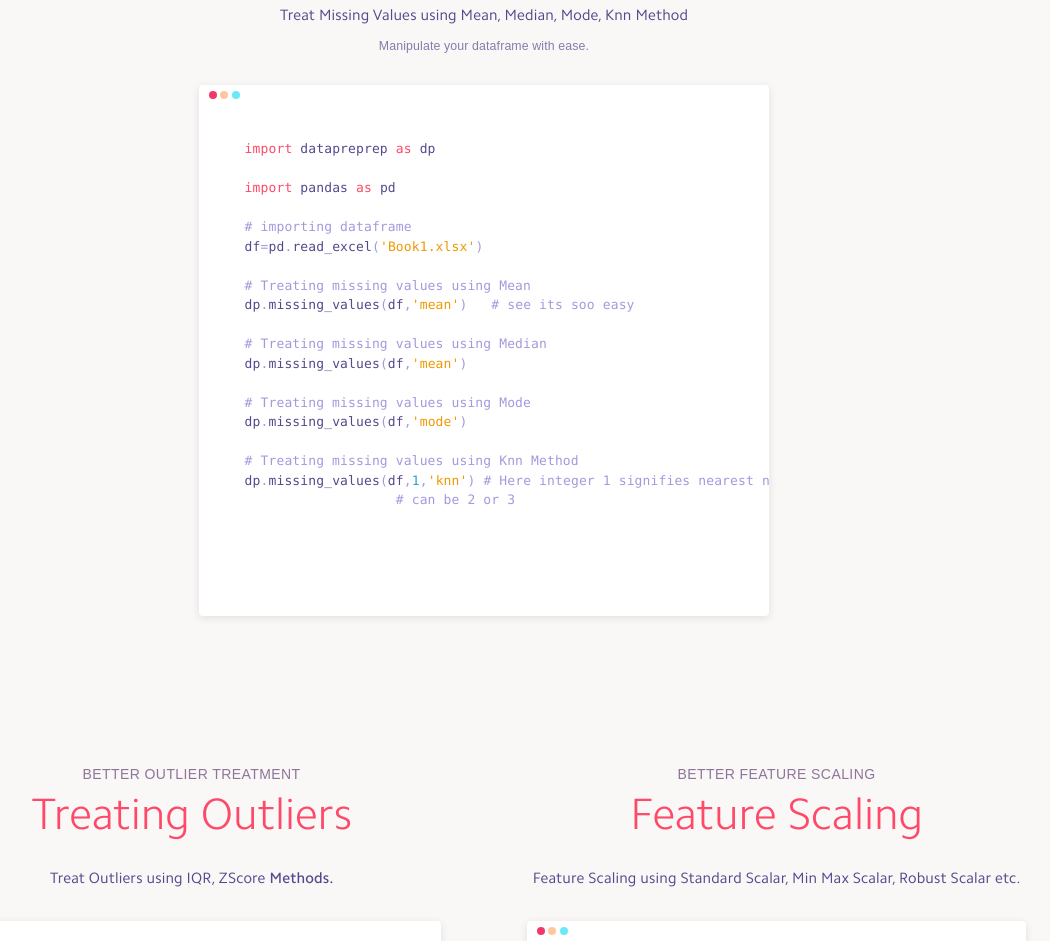
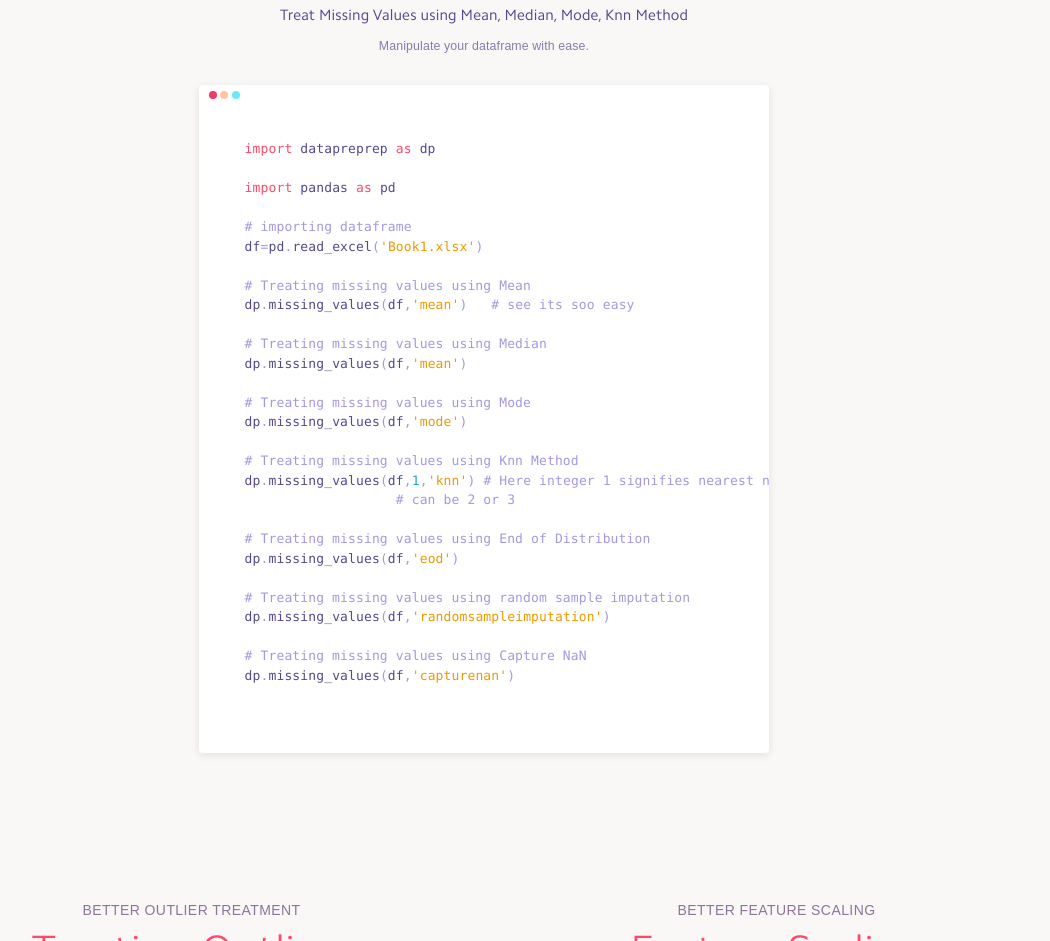
Before and after one commit to mohammed-muzzammil/DataPrePrep.github.io, a plain HTML site: page index.html in a window 1280 px wide. Shown: the part 966-1907 px from the top of the page, without its empty margins (156-1206 px from the left). Drawn offline with Linux system fonts and the light colour scheme; a script that the page names is missing; a web font is replaced by a local one.

Commit message:
Update index.html

```diff
--- a/index.html
+++ b/index.html
@@ -193,7 +193,14 @@ dp.missing_values(df,'mode')
 dp.missing_values(df,1,'knn') # Here integer 1 signifies nearest neighbour
                    # can be 2 or 3
 
+# Treating missing values using End of Distribution
+dp.missing_values(df,'eod')
 
+# Treating missing values using random sample imputation
+dp.missing_values(df,'randomsampleimputation')
+
+# Treating missing values using Capture NaN
+dp.missing_values(df,'capturenan')
 
 
 </code></pre>
```
